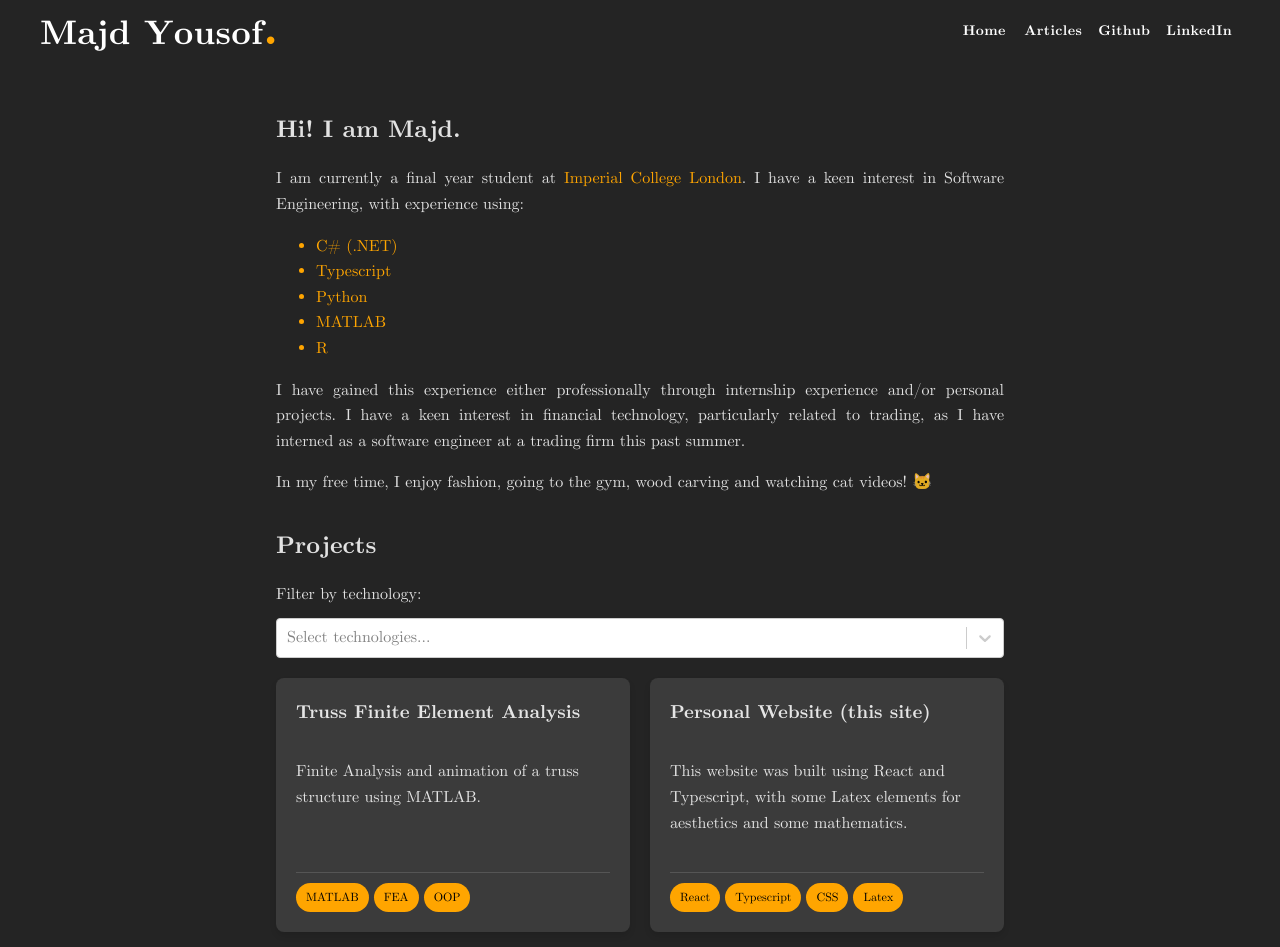
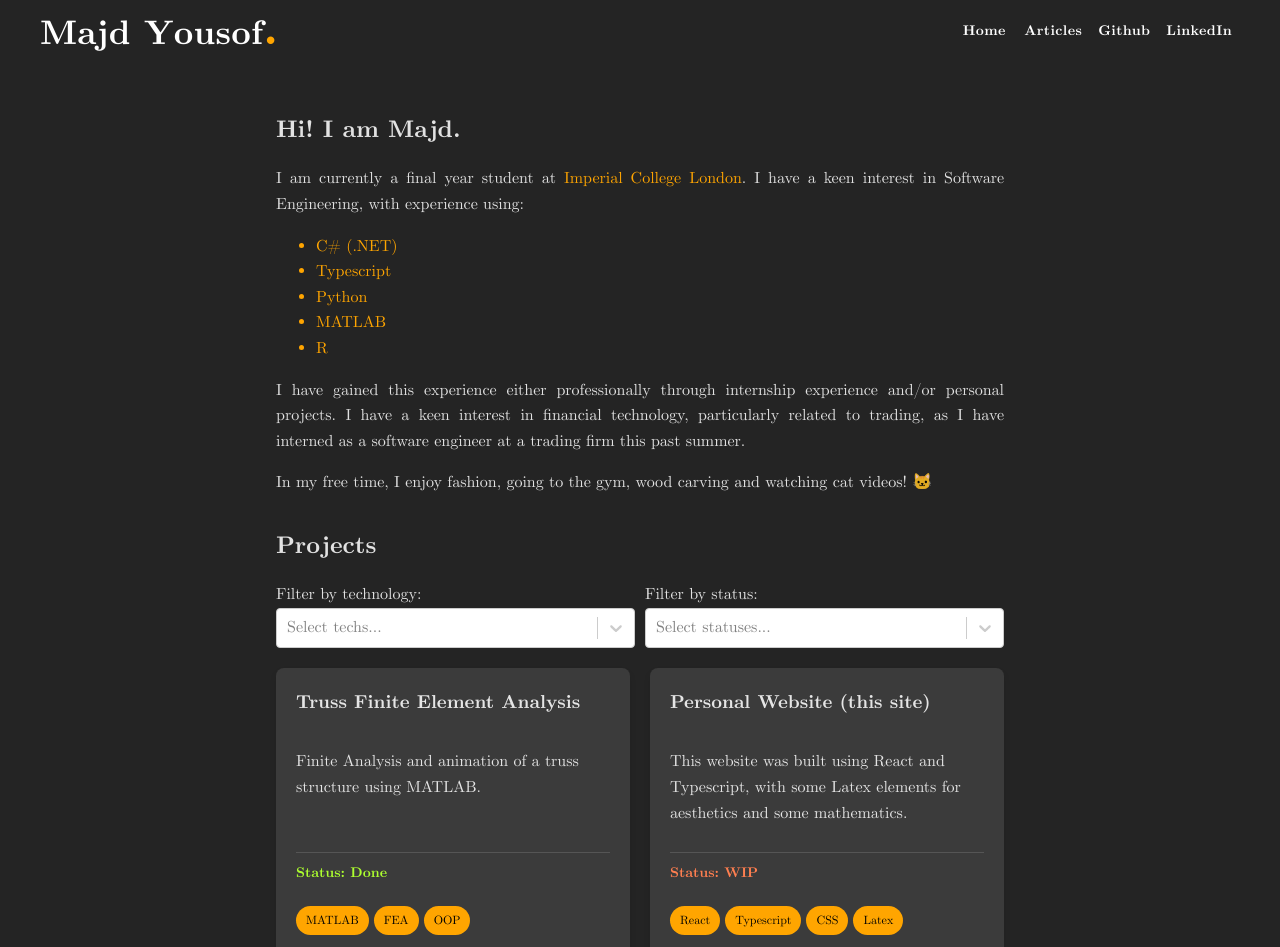
Before and after one commit to majdyousof/majdyousof.github.io, a React (Vite) app: page / in a window 1280 px wide. Shown: the top 947 px of the page. Built offline with nearby package versions, Linux system fonts and the light colour scheme.

Commit message:
add statuses

```diff
--- a/src/components/ProjectGrid.tsx
+++ b/src/components/ProjectGrid.tsx
@@ -6,6 +6,7 @@ interface Project {
   title: string;
   description: string;
   technologies: string[];
+  status: 'WIP' | 'Done' | 'Unfinished';
   link?: string;
 }
 
@@ -15,6 +16,7 @@ interface ProjectGridProps {
 
 const ProjectGrid: React.FC<ProjectGridProps> = ({ projects }) => {
   const [selectedTechs, setSelectedTechs] = useState<string[]>([]);
+  const [selectedStatuses, setSelectedStatuses] = useState<string[]>([]);
 
   const technologyOptions = Array.from(
     new Set(projects.flatMap((project) => project.technologies))
@@ -22,11 +24,24 @@ const ProjectGrid: React.FC<ProjectGridProps> = ({ projects }) => {
     .sort()
     .map((tech) => ({ value: tech, label: tech }));
 
+  const statusOptions = [
+    { value: 'WIP', label: 'WIP' },
+    { value: 'Done', label: 'Done' },
+    { value: 'Unfinished', label: 'Unfinished' },
+  ];
+
   const handleTechChange = (selectedOptions: any) => {
     const selectedValues = selectedOptions
       ? selectedOptions.map((option: any) => option.value)
       : [];
     setSelectedTechs(selectedValues);
+  };
+
+  const handleStatusChange = (selectedOptions: any) => {
+    const selectedValues = selectedOptions
+      ? selectedOptions.map((option: any) => option.value)
+      : [];
+    setSelectedStatuses(selectedValues);
   };
 
   const handleChipRemove = (tech: string) => {
@@ -45,16 +60,20 @@ const ProjectGrid: React.FC<ProjectGridProps> = ({ projects }) => {
     });
   };
 
-  const filteredProjects =
-    selectedTechs.length === 0
-      ? projects
-      : projects.filter((project) =>
-          selectedTechs.every((tech) => project.technologies.includes(tech))
-        );
+  const filteredProjects = projects.filter((project) => {
+    const isTechMatch =
+      selectedTechs.length === 0 ||
+      selectedTechs.every((tech) => project.technologies.includes(tech));
+    const isStatusMatch =
+      selectedStatuses.length === 0 ||
+      selectedStatuses.includes(project.status);
+    return isTechMatch && isStatusMatch;
+  });
 
   return (
     <div>
       <div className="filter-container">
+        <div className="filter-select">
           <label htmlFor="tech-filter">Filter by technology: </label>
           <Select
             id="tech-filter"
@@ -64,10 +83,26 @@ const ProjectGrid: React.FC<ProjectGridProps> = ({ projects }) => {
               selectedTechs.includes(option.value)
             )}
             onChange={handleTechChange}
-          placeholder="Select technologies..."
+            placeholder="Select techs..."
             className="react-select-container"
             classNamePrefix="react-select"
           />
+        </div>
+        <div className="filter-select">
+          <label htmlFor="status-filter">Filter by status: </label>
+          <Select
+            id="status-filter"
+            options={statusOptions}
+            isMulti
+            value={statusOptions.filter((option) =>
+              selectedStatuses.includes(option.value)
+            )}
+            onChange={handleStatusChange}
+            placeholder="Select statuses..."
+            className="react-select-container"
+            classNamePrefix="react-select"
+          />
+        </div>
       </div>
 
       <div className="selected-chips">
@@ -96,6 +131,15 @@ const ProjectGrid: React.FC<ProjectGridProps> = ({ projects }) => {
               <h3>{project.title}</h3>
             )}
             <p>{project.description}</p>
+            <div className="status-wrapper">
+              <div
+                className={`status status-${project.status
+                  .replace(/\s+/g, '-')
+                  .toLowerCase()}`}
+              >
+                Status: {project.status}
+              </div>
+            </div>
             <div className="tags">
               {project.technologies.map((tech, i) => (
                 <span
--- a/src/data/projects.ts
+++ b/src/data/projects.ts
@@ -4,6 +4,7 @@ export const projects = [
     description:
       'Finite Analysis and animation of a truss structure using MATLAB.',
     technologies: ['MATLAB', 'FEA', 'OOP'],
+    status: 'Done',
     link: 'https://github.com/majdyousof/MATLAB-Truss-FEA',
   },
   {
@@ -11,6 +12,7 @@ export const projects = [
     description:
       'This website was built using React and Typescript, with some Latex elements for aesthetics and some mathematics.',
     technologies: ['React', 'Typescript', 'CSS', 'Latex'],
+    status: 'WIP',
     link: 'https://github.com/majdyousof/majdyousof.github.io',
   },
   {
@@ -18,6 +20,7 @@ export const projects = [
     description:
       'A dashboard built using Python, Pandas, Plotly and Streamlit to visualize the surface access to Heathrow Airport. This was done to accompany a group report that scored 83.77%.',
     technologies: ['Python', 'Pandas', 'Plotly', 'Streamlit'],
+    status: 'Done',
     link: 'https://heathrow-surface-access-assessment.streamlit.app/',
   },
   // Add more projects here
--- a/src/styling/ProjectGrid.css
+++ b/src/styling/ProjectGrid.css
@@ -1,5 +1,14 @@
+.filter-container {
+  display: flex;
+  gap: 10px;
+  margin-bottom: 20px;
+}
+
+.filter-select {
+  flex: 1;
+}
+
 .react-select-container {
-  margin-top: 10px;
   color: #3b3b3b;
 }
 
@@ -41,6 +50,32 @@
 
 .chip:hover {
   background-color: orangered;
+}
+
+.status-wrapper {
+  margin-top: 10px;
+  padding-top: 10px;
+  border-top: 1px solid #555;
+  font-size: 14px;
+  font-weight: bold;
+  text-align: left;
+}
+
+.status {
+  font-size: 14px;
+  font-weight: bold;
+}
+
+.status-wip {
+  color: coral;
+}
+
+.status-done {
+  color: greenyellow;
+}
+
+.status-unfinished {
+  color: red;
 }
 
 .projects-grid {
@@ -88,16 +123,12 @@
   color: inherit;
 }
 
-/* Horizontal line above the tags */
 .project-card .tags {
   margin-top: 20px;
-  padding-top: 10px;
-  border-top: 1px solid #555;
   display: flex;
   flex-wrap: wrap;
 }
 
-/* Styling for individual tags */
 .tag {
   display: inline-block;
   background-color: orange;
@@ -120,52 +151,46 @@
   background-color: #fdc358;
 }
 
-
-
-/* Responsive adjustments */
 @media (max-width: 768px) {
   .projects-grid {
-    grid-template-columns: repeat(
-      auto-fill,
-      minmax(200px, 1fr)
-    ); /* Adjust column width for tablets */
+    grid-template-columns: repeat(auto-fill, minmax(200px, 1fr));
   }
 
   .project-card {
-    padding: 15px; /* Reduce padding for smaller screens */
+    padding: 15px;
   }
 
   .chip {
-    font-size: 10px; /* Adjust font size for chips on smaller screens */
+    font-size: 10px;
   }
 
   .tag {
-    font-size: 12px; /* Adjust font size for tags */
+    font-size: 12px;
   }
 
   .selected-chips {
-    margin: 15px 0; /* Adjust margin for chips */
+    margin: 15px 0;
   }
 }
 
 @media (max-width: 480px) {
   .projects-grid {
-    grid-template-columns: 1fr; /* Single column layout for very small screens */
+    grid-template-columns: 1fr;
   }
 
   .project-card {
-    padding: 10px; /* Further reduce padding */
+    padding: 10px;
   }
 
   .chip {
-    font-size: 8px; /* Further reduce font size for very small screens */
+    font-size: 8px;
   }
 
   .tag {
-    font-size: 10px; /* Further reduce font size for very small screens */
+    font-size: 10px;
   }
 
   .selected-chips {
-    margin: 10px 0; /* Further adjust margin */
+    margin: 10px 0;
   }
 }
```
Lines whose indentation alone changed are shown as unchanged.
